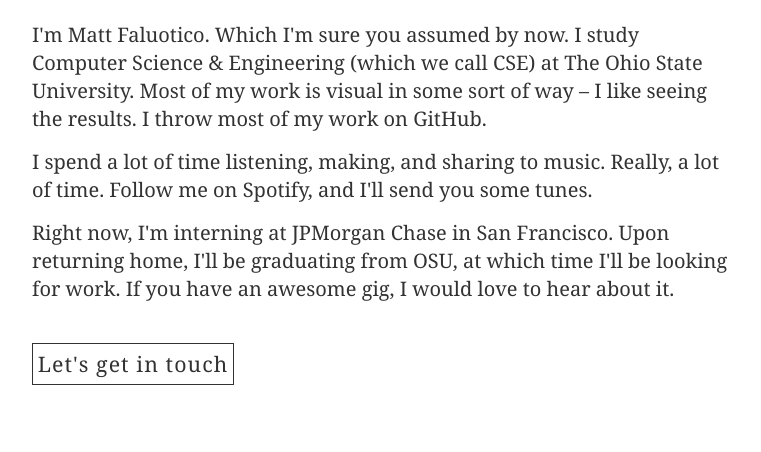
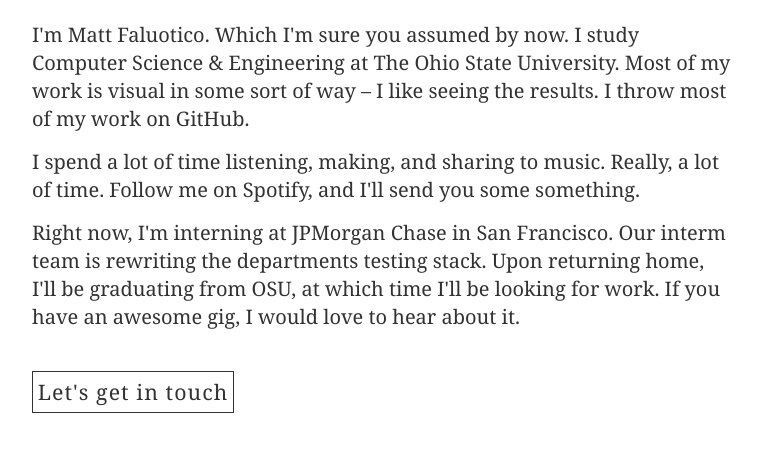
Before and after one commit to mattfaluotico/mattfaluotico.github.io, a plain HTML site: page about/index.html in a window 1280 px wide. Shown: the part 186-638 px from the top of the page, without its empty margins (258-1019 px from the left). Drawn offline with Linux system fonts and the light colour scheme.

Commit message:
phrasing

```diff
--- a/about/index.html
+++ b/about/index.html
@@ -16,11 +16,11 @@
 	<div class="container about">
 		<h2  id="about" class="section-title">Allow me to introduce myself.</h2>
 
-		<p>I'm Matt Faluotico. Which I'm sure you assumed by now. I study Computer Science & Engineering (which we call CSE) at The Ohio State University. Most of my work is visual in some sort of way – I like seeing the results. I throw most of my work on GitHub.</p>
+		<p>I'm Matt Faluotico. Which I'm sure you assumed by now. I study Computer Science & Engineering at The Ohio State University. Most of my work is visual in some sort of way – I like seeing the results. I throw most of my work on GitHub.</p>
 
-		<p>I spend a lot of time listening, making, and sharing to music. Really, a lot of time. Follow me on Spotify, and I'll send you some tunes.</p>
+		<p>I spend a lot of time listening, making, and sharing to music. Really, a lot of time. Follow me on Spotify, and I'll send you some something.</p>
 
-		<p>Right now, I'm interning at JPMorgan Chase in San Francisco. Upon returning home, I'll be graduating from OSU, at which time I'll be looking for work. If you have an awesome gig, I would love to hear about it.</p>
+		<p>Right now, I'm interning at JPMorgan Chase in San Francisco. Our interm team is rewriting the departments testing stack. Upon returning home, I'll be graduating from OSU, at which time I'll be looking for work. If you have an awesome gig, I would love to hear about it.</p>
 
 		<div class="links">
 			<a class="link-standalone" id="intouch" href="mailto:matt.faluotico@gmail.com">Let's get in touch</a>
```
